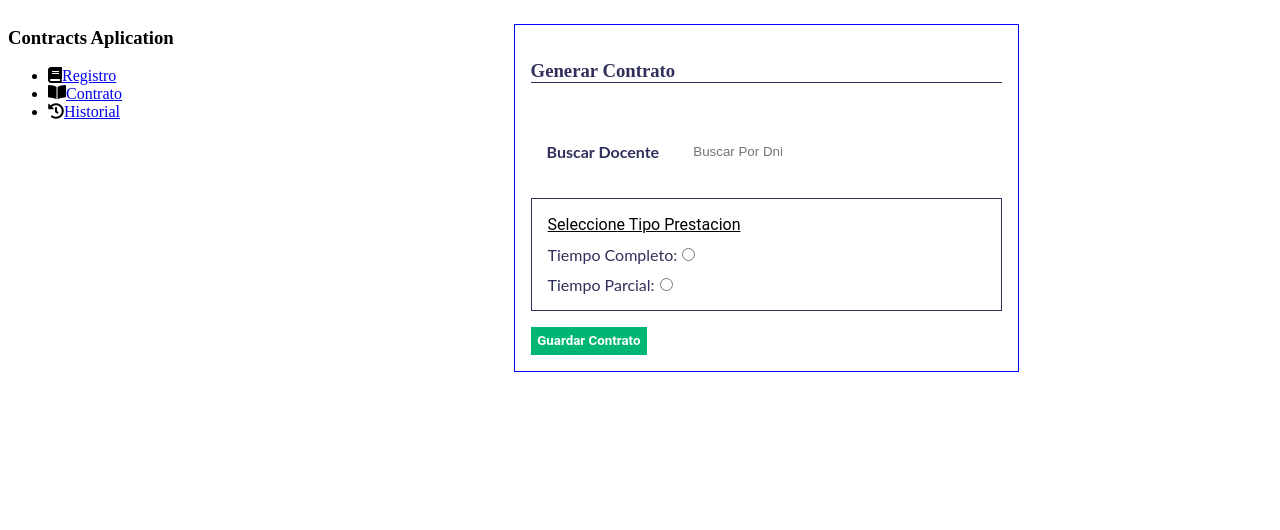
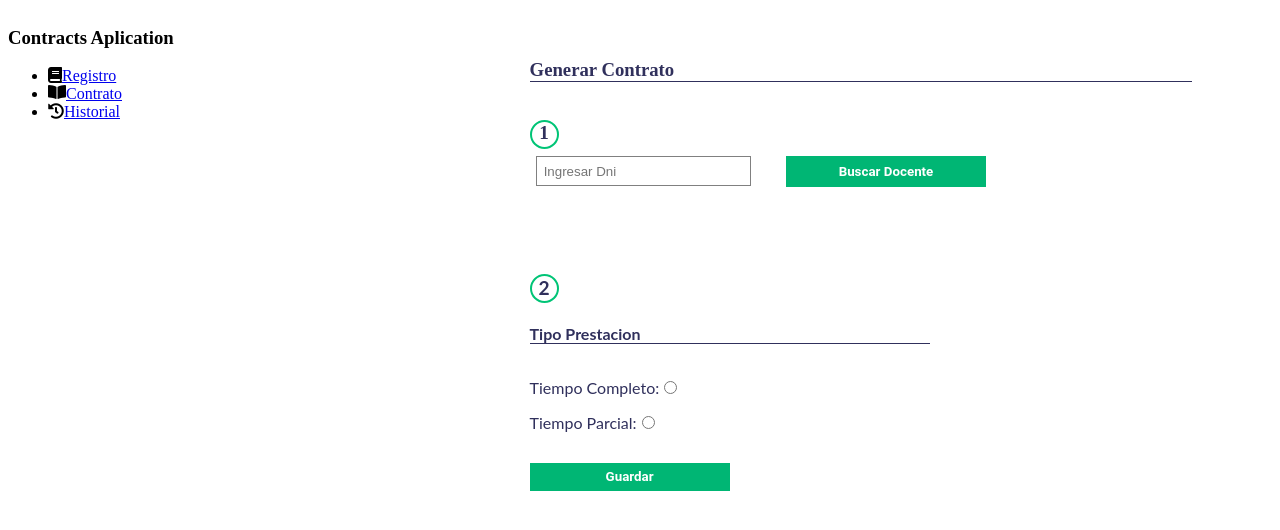
Before and after one commit to kali27172017/contratos, a PHP site: template views/contract.twig in a window 1280 px wide. Shown: the top 530 px of the page. Run offline with PHP 8.4, Linux system fonts and the light colour scheme; the template is opened without the code that fills it, so the values that code supplies are empty; some libraries are stand-ins or nearby versions.

Commit message:
2018-06-17

```diff
--- a/app/Application.php
+++ b/app/Application.php
@@ -38,7 +38,11 @@ class Application
         $router->get('exit', DashboardController::class . '@exit');
         $router->post('dashboard', DashboardController::class . '@registerTeacher');
 
+
         $router->get('contract',ContractController::class . '@index');
+        $router->post('contract' , ContractController::class  .  '@searchTeacher');
+        $router->post('contract/teacher', ContractController::class . '@saveContractTeacher');
+        $router->post('contract/generate', ContractController::class .  '@loadContracGenerate');
 
 
         $router->get('history',HistoryController::class . '@index');
--- a/app/Infraestructure/DashboardRepository.php
+++ b/app/Infraestructure/DashboardRepository.php
@@ -7,9 +7,6 @@ class DashboardRepository extends Conexion{
 
 
    public function insertTeacher($data) {
-
-
-
 
         $nombre = $data["dataRegister"][0];
         $apellido = $data["dataRegister"][1];
--- a/app/Infraestructure/EscuelaRepository.php
+++ b/app/Infraestructure/EscuelaRepository.php
@@ -6,7 +6,7 @@ use App\db\Conexion;
 class EscuelaRepository extends Conexion{
 
    public function listEscuelas(){
-   	    $escuelas = [];
+   	  $escuelas = [];
      	$stmt  = $this->pdo->prepare("select  * from escuela");
      	$stmt->setFetchMode(\PDO::FETCH_ASSOC);
      	$stmt->execute();
--- a/app/db/Conexion.php
+++ b/app/db/Conexion.php
@@ -13,7 +13,7 @@ class Conexion {
             //$this->dotenv->load();
 
             try{
-               $this->pdo = new \PDO("mysql:host=127.0.0.1;dbname=contratos","root","");
+               $this->pdo = new \PDO("mysql:host=127.0.0.1;dbname=contratos","root","admin");
             }catch (PDOException $e){
             	echo "Fallo la conexion" . $e->getMessage();
             }
--- a/client_dev/css/contract.css
+++ b/client_dev/css/contract.css
@@ -1,5 +1,4 @@
 .dashboard-contractContent{
-	border:1px solid blue;
 	display:grid;
 	grid-gap:20px;
 	margin:1em 0;
@@ -15,9 +14,10 @@
 
 
 .search-teacher{
-	padding:1em;
+	padding:.4em;
 	display:grid;
-	grid-template-columns:140px 160px;
+	grid-template-columns:100px 100px 150px;
+	grid-column-gap:150px;
 	align-items: center;
 	font-weight:bold;
 	font-family:'Lato';
@@ -27,19 +27,51 @@
    .search-teacher input[type="text"]{
        border:none;
        padding:.5em;
-       width:300px;g
+       width:200px;
        border:1px solid gray;
+   }
+
+   .search-teacher input[type="submit"]{
+        color:white;
+		border:none;
+		background:#00B674;
+		font-weight: bold;
+		font-family: "Roboto";
+		padding:.6em;
+		width:200px;
    }
 
 
 
 .search-benefit{
-	border:.5px solid #30305C;
-    padding:1em;
-    margin:1em 0;
     display:grid;
 	grid-template-rows:30px 30px;
 }
+
+
+.search-benefitTitle{
+   margin-bottom:3em;
+   padding-bottom:2em;
+}
+
+
+.search-typeBenefit h4{
+	border-bottom:1px solid;
+	width:400px;
+	margin-bottom:2em;
+}
+
+.search-typeBenefitOption{
+	position:relative;
+	top:70px;
+}
+
+.search-saveBenefit{
+	position:relative;
+	top:65px;
+}
+
+
 
 
 .search-benefit label{
@@ -51,6 +83,7 @@
 .search-benefit div  {
 	color:#30305C;
 	font-family: "Lato";
+	margin:.5em 0;
 }
 
 .contract input[type="submit"]{
@@ -60,4 +93,48 @@
 	font-weight: bold;
 	font-family: "Roboto";
 	padding:.5em;
+	width:200px;
 }
+
+
+.contract div{
+	margin:.6em 0;
+}
+
+
+
+/*Clases Helpers*/
+.hide{
+	display:none;
+}
+
+.search-teacherNumberOrder, .search-benefitNumberOrder{
+	border:2px solid #00C476;
+	width:25px;
+	height:25px;
+	text-align:center;
+	border-radius:50%;
+	color:#30305C;
+	font-weight:bold;
+	font-size:1.2em;
+}
+
+.loadContract{
+	width:250px;
+	position:relative;
+	left:400px;
+	bottom:10px;
+}
+
+  .loadContract input[type="submit"]{
+    background:#7BDA37;
+	color:white;
+	font-family:"Lato";
+    border:none;
+    width:250px;
+    padding:.7em 1.5em;
+  }
+
+  .hideLoadContract {
+  	display:none;
+  }
--- a/client_dev/js/dashboard.js
+++ b/client_dev/js/dashboard.js
@@ -1,6 +1,6 @@
 import "../css/iconos.css"
 import "../css/dashboard.css"
-import validate  from  "./validation.js"
+//import validate  from  "./validation.js"
 
 
 let $ = require('jquery')
@@ -12,7 +12,7 @@ let btnRegister = document.getElementById("register_submit")
 let formRegisterTeacher = (e) => {
     e.preventDefault()
     let inputs = document.fregister.elements;
-    validate(inputs)
+    //validate(inputs)
     let dataRegister = [];
 
     for(let i=0;i<inputs.length;i++){
@@ -22,6 +22,8 @@ let formRegisterTeacher = (e) => {
     }
     formRegisterRequestAjax(dataRegister)
 }
+
+
 
 
 let formRegisterRequestAjax = (dataRegister) => {
--- a/composer.json
+++ b/composer.json
@@ -17,6 +17,7 @@
         "vlucas/phpdotenv": "2.4",
         "illuminate/http": "5.4",
         "illuminate/view": "5.4",
-        "illuminate/routing": "5.4"
+        "illuminate/routing": "5.4",
+        "spipu/html2pdf": "^5.1"
     }
 }
--- a/views/contract.twig
+++ b/views/contract.twig
@@ -10,29 +10,56 @@
 {% block content %}
 
      <div class="dashboard-contractContent">
+
   	       <h3>Generar Contrato</h3>
+
+           <form method="post" class="teacher" id="formTeacher" name="fteacher">
+           	  <div class="search-teacherNumberOrder">1</div>
+              <div class="search-teacher">
+			      <input type="text" name="search-dni" id="search-dni" size="8" maxlength="8" placeholder="Ingresar Dni" required>
+			      <input type="hidden" name="formTeacher" value="frm_teacher">
+			      <input type="submit" value="Buscar Docente" id="search-teacherSubmit">
+              </div>
+		   </form>
+
+
+
            <form method="post" class="contract"  id="formContract" name="fcontract">
+			    <div class="search-benefit">
+                  <div class="search-benefitTitle">
+                      <i class="fas fa-hand-point-right hide"  id="search-foundIcon"></i>
+                  	  <span id="search-foundTitle" class="search-foundTitle">
+                  	  </span>
+                  	  <input type="hidden" name="search-found" id="search-foundHidden">
+                  	  <input type="hidden" name="formContract" value="frm_contract">
+                  </div>
 
-                <div class="search-teacher">
-            	  <label for="search-dni">Buscar Docente</label>
-			      <input type="text" name="searc-dni" id="search-dni" placeholder="Buscar Por Dni">
-                </div>
+                  <div class="search-typeBenefit">
+                  	   <div class="search-benefitNumberOrder">2</div>
+                       <h4>Tipo Prestacion</h4>
+                  </div>
 
-			    <div class="search-benefit">
-			      <label for="apellido">Seleccione Tipo Prestacion</label>
-			      <div>
-					  Tiempo Completo:<input type="radio" name="benefit">
+			      <div class="search-typeBenefitOption">
+					   <p>Tiempo Completo:<input type="radio" name="benefit" value="1" id="benefit"></p>
+					   <p>Tiempo Parcial:<input type="radio" name="benefit" value="2" id="benefit"></p>
 				  </div>
-				  <div>
-					  Tiempo Parcial:<input type="radio" name="benefit">
-				  </div>
-			    </div>
 
-			    <input type="submit" value="Guardar Contrato" id="saveContract">
-	        </form>
-     </div>
+                  <div class="search-saveBenefit">
+                  	   <input type="submit" value="Guardar" id="saveContract" disabled>
+                  </div>
+              </div>
+            </form>
 
+
+            <form method="post" class="loadContract hideLoadContract"  id="formLoadContract" name="formLoadContract">
+            	<input type="hidden" name="idContract"  id="idContract">
+            	<input type="submit" value="Generar Contrato">
+            </form>
+
+         </div>
 {% endblock %}
+
+
 
 {% block script %}
 	<script src="http://localhost:9000/js/contract.js"> </script>
--- /dev/null
+++ b/views/contract_completo.php
@@ -0,0 +1,5 @@
+<page backtop="10mm" backbottom="10mm" backleft="20mm" backright="20mm">
+ <h1>Estamos creando un PDF</h1>       <br>
+  <b>Ingresa a Codigo Facilito, aprenderás muchas cosas</b><br>
+  <a href='http://codigofacilito.com'>Click</a>.<br>
+</page>
--- /dev/null
+++ b/views/contract_parcial.php
@@ -0,0 +1,5 @@
+<page backtop="10mm" backbottom="10mm" backleft="20mm" backright="20mm">
+ <h1>Estamos creando un PDF</h1>       <br>
+  <b>Ingresa a Codigo Facilito, aprenderás muchas cosas</b><br>
+  <a href='http://codigofacilito.com'>Click</a>.<br>
+</page>
--- a/views/history.twig
+++ b/views/history.twig
@@ -2,7 +2,9 @@
 
 {% block content %}
 
-     <h1>HSITORIAL</h1>
+     <h1>HISTORIAL</h1>
+
+
 
 {% endblock %}
 
```
Also changed, not shown: app/Http/Controllers/ContractController.php (+32 -1 lines), app/Infraestructure/ContractRepository.php (added, +41 -0 lines), client_dev/js/contract.js (+116 -0 lines), 1 other file.
